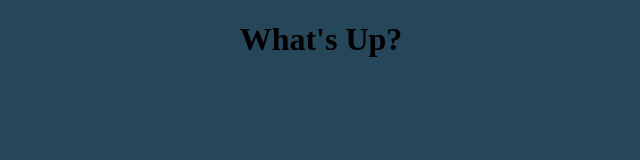
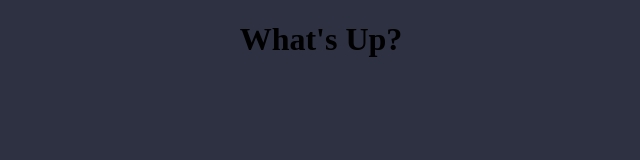
Before and after one commit to LargeLlama/homepage, a plain HTML site: page index.html in a window 1280 px wide. Shown: the whole page, without its empty margins (319-959 px from the left). Drawn offline with Linux system fonts and the light colour scheme.

Commit message:
Update stylesheet

```diff
--- a/stylesheet.css
+++ b/stylesheet.css
@@ -1,4 +1,4 @@
 body
 {
-    background-color: #254759
+    background-color: #2D3142
 }
```
